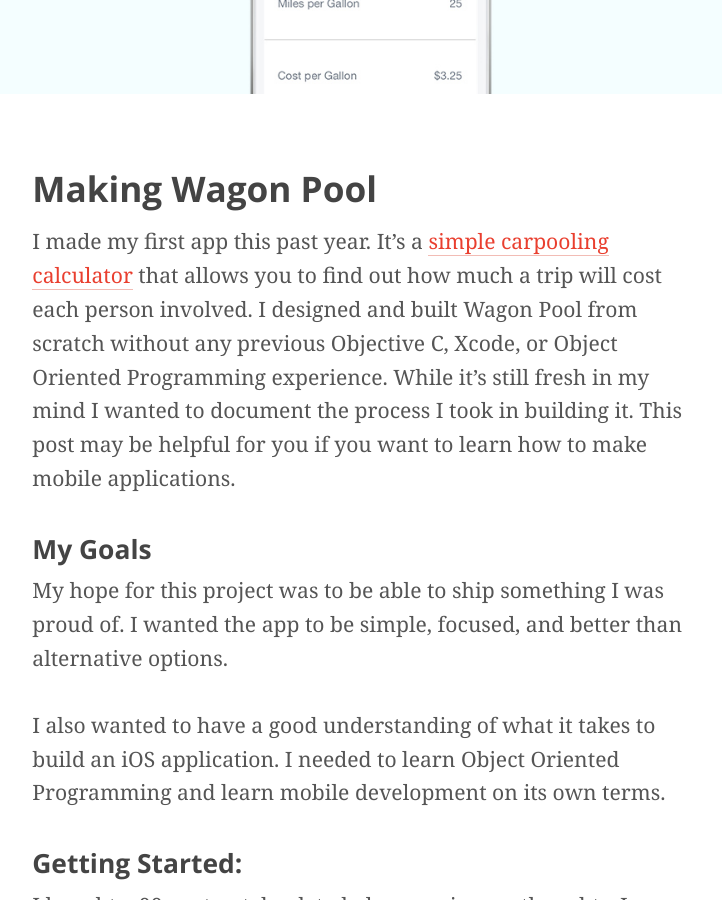
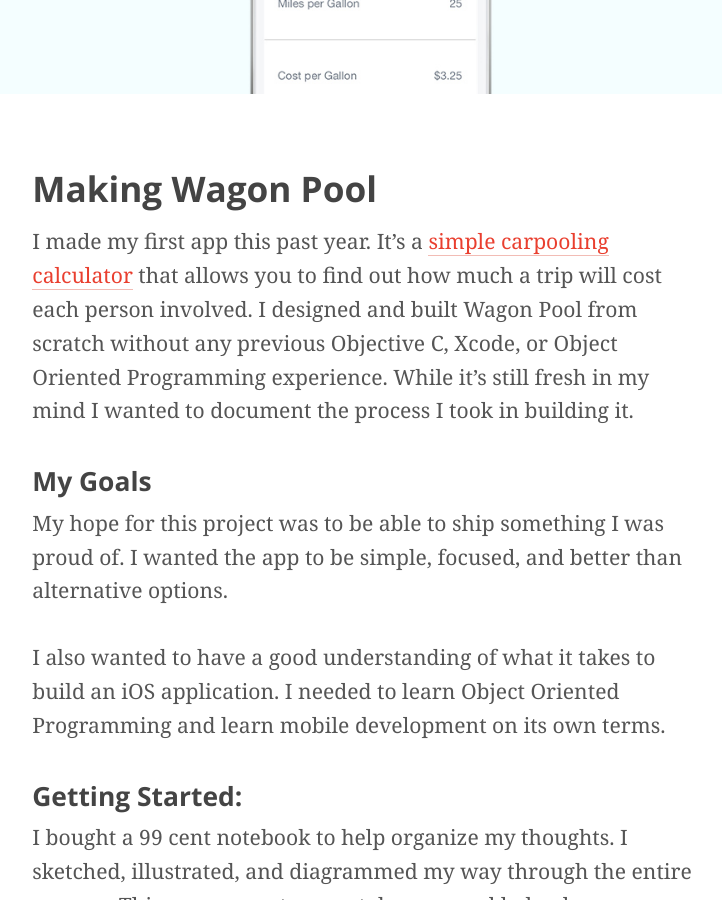
Before and after one commit to zhenghaohe/philipcdavis.github.io, a Jekyll site: the page built from _posts/2014-08-26-making-wagonpool.markdown, in a window 1280 px wide and 900 px high, scrolled down 499 px. Shown: the whole window, without its empty margins (277-999 px from the left). Built offline with Jekyll 4.4.1, drawn with Linux system fonts in a browser that asks for light colours.

Commit message:
updated wagonpool verbiage

```diff
--- a/_posts/2014-08-26-making-wagonpool.markdown
+++ b/_posts/2014-08-26-making-wagonpool.markdown
@@ -8,7 +8,6 @@
 I made my first app this past year. It's a [simple carpooling calculator](http://www.wagonpool.com/) that allows you to find out how much a trip will cost each person involved.
 I designed and built Wagon Pool from scratch without any previous Objective C, Xcode, or Object Oriented Programming experience.
 While it's still fresh in my mind I wanted to document the process I took in building it.
-This post may be helpful for you if you want to learn how to make mobile applications.
 
 ##My Goals
 My hope for this project was to be able to ship something I was proud of.
```
Also changed, not shown: 2 other files.
